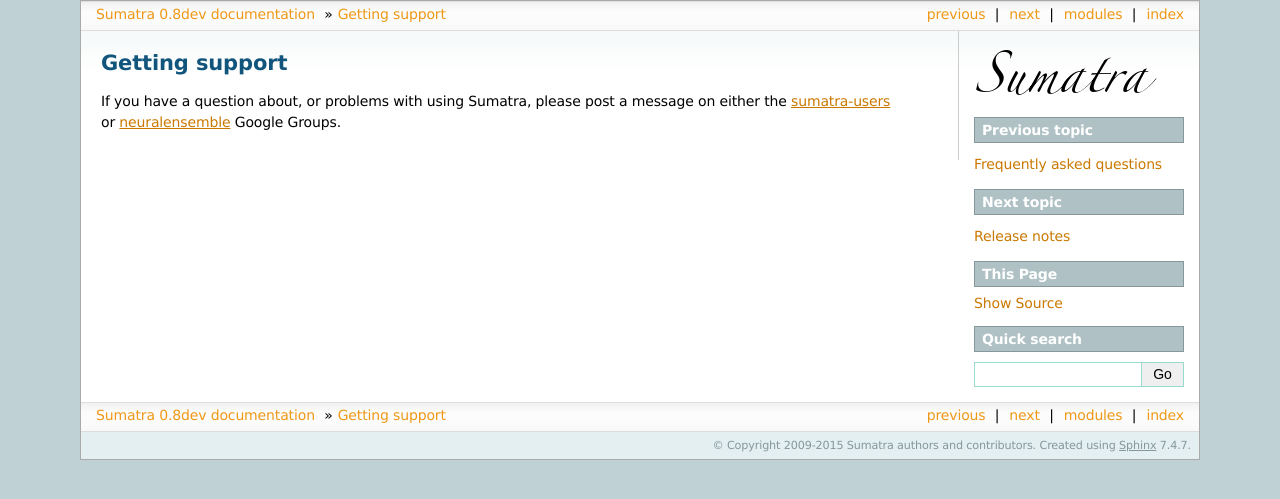
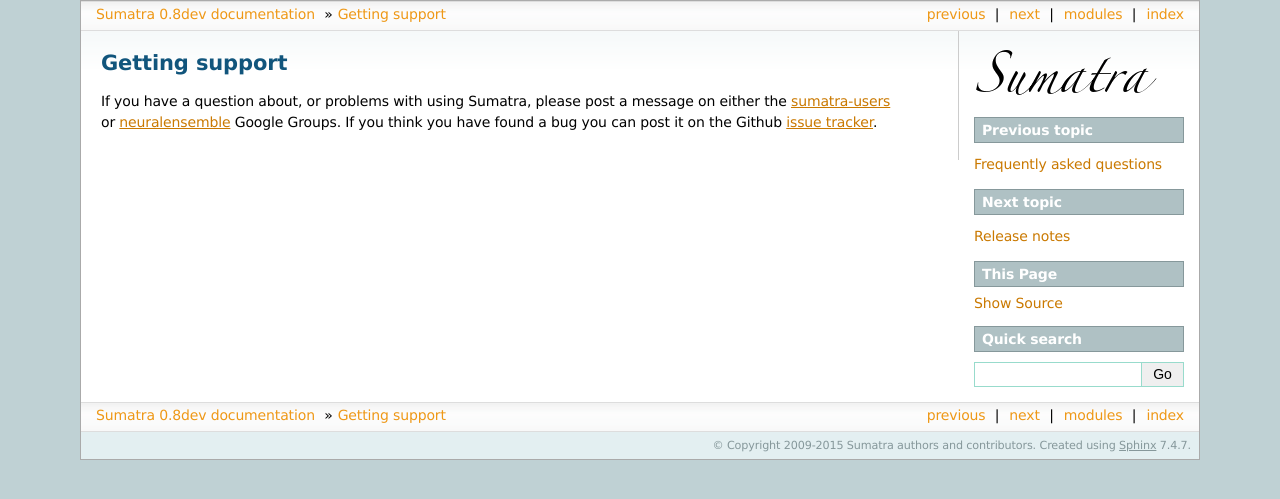
Before and after one commit to open-research/sumatra, a Sphinx documentation site: the page built from doc/support.txt, in a window 1280 px wide. Shown: the top 499 px of the page. Built offline with Sphinx 7.4.7, drawn with Linux system fonts in a browser that asks for light colours.

Commit message:
Mention Github issue tracker in 'Getting support' section of the docs.

```diff
--- a/doc/support.txt
+++ b/doc/support.txt
@@ -3,7 +3,9 @@
 ===============
 
 If you have a question about, or problems with using Sumatra, please post a
-message on either the sumatra-users_ or neuralensemble_ Google Groups.
+message on either the sumatra-users_ or neuralensemble_ Google Groups. If
+you think you have found a bug you can post it on the Github `issue tracker`_.
 
 .. _sumatra-users: https://groups.google.com/forum/#!forum/sumatra-users
 .. _neuralensemble: https://groups.google.com/forum/#!forum/neuralensemble
+.. _issue tracker: https://github.com/open-research/sumatra/issues
```
